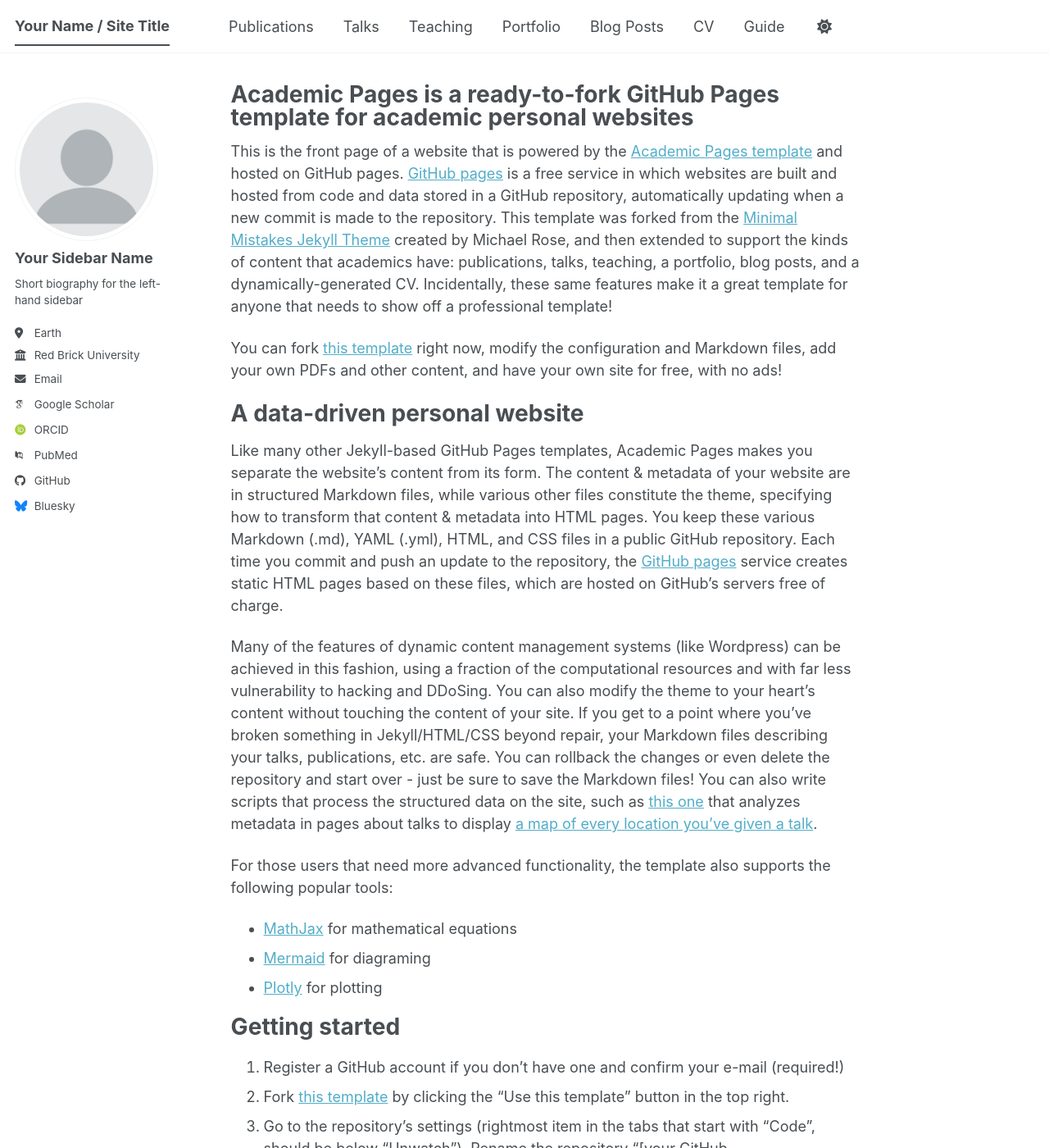
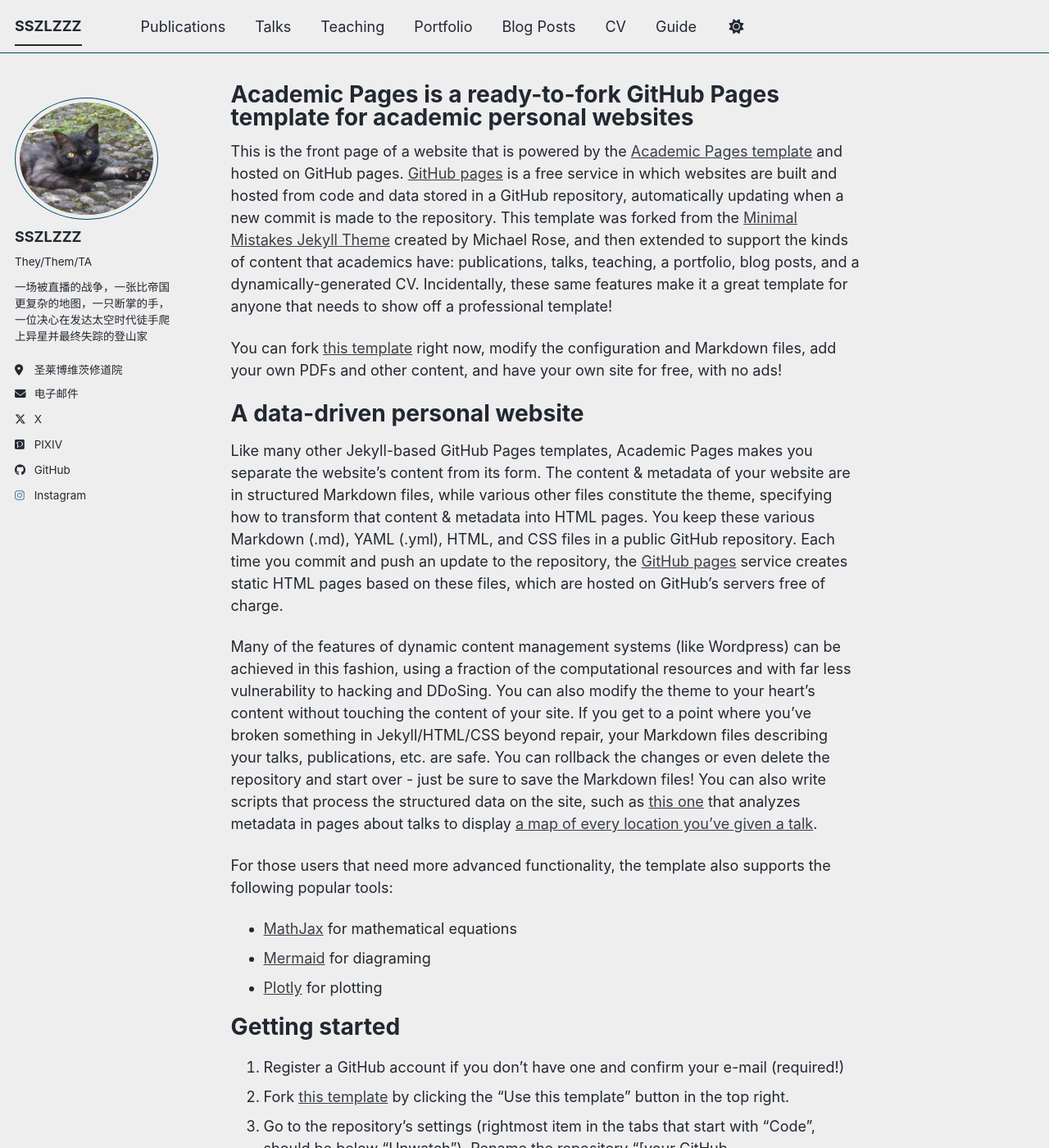
Before and after one commit to bebsgddgdghddh/sszlzzz, a Jekyll site: the page built from _pages/about.md, in a window 1280 px wide and 1400 px high. Shown: the whole window at 82% size. Built offline with Jekyll 4.4.1, drawn with Linux system fonts in a browser that asks for light colours; some web fonts are replaced; a script bundle is joined from its source files by our own code; library files that are not in the unit come from our copies; some of the changed text lies outside the part shown.

Commit message:
change some personal information and icons of some platforms.

```diff
--- a/_config.yml
+++ b/_config.yml
@@ -7,41 +7,40 @@
 # server process.
 
 # Basic Site Settings
-locale                   : "en-US"
-site_theme               : "default" # The available themes options are "default", "air", "sunrise", "mint", "dirt" and "contrast"
-title                    : "Your Name / Site Title"
+locale                   : "zh-CN"
+site_theme               : "air" # The available themes options are "default", "air", "sunrise", "mint", "dirt" and "contrast"
+title                    : "SSZLZZZ"
 title_separator          : "-"
-name                     : &name "Your Name"
-description              : &description "Your Name's academic portfolio"   # Update this with a general description of your site, this is the default if not overridden by a page
-url                      : https://academicpages.github.io # The base hostname & protocol for your site e.g. "https://[your GitHub username].github.io",
+name                     : &name "SSZLZZZ"
+description              : &description "社交媒体广泛化催生了选择焦虑症，所以人们选择重回BLOG时代"   # Update this with a general description of your site, this is the default if not overridden by a page
+url                      : https://sszlzzz.github.io # The base hostname & protocol for your site e.g. "https://[your GitHub username].github.io",
                                                            # or if you already have some other page hosted on Github then use "https://[your GitHub username].github.io/[Your Repo Name]"
 baseurl                  : "" # the subpath of your site, e.g. "/blog"
-repository               : "academicpages/academicpages.github.io"
+repository               : "bebsgddgdghddh/sszlzzz.github.io"
 
 # Site Author - The following control what appear as part of the author content on the side bar.
 #               If a field is blank the icon and link will not appear, otherwise it will be shown.
 #               Additional customization can be done by editing /_includes/author-profile.html
 author:
   # Biographic information
-  avatar           : "profile.png"
-  name             : "Your Sidebar Name"
-  pronouns         : # example: "she/her"
-  bio              : "Short biography for the left-hand sidebar"
-  location         : "Earth"
-  employer         : "Red Brick University"
+  avatar           : "profile.jpg"
+  name             : "SSZLZZZ"
+  pronouns         : "They/Them/TA"
+  bio              : "一场被直播的战争，一张比帝国更复杂的地图，一只断掌的手，一位决心在发达太空时代徒手爬上异星并最终失踪的登山家"
+  location         : "圣莱博维茨修道院" # example: "City, Country"
   uri              : # URL
-  email            : "none@example.org"
+  email            : "ceftscp@protonmail.com"
 
   # Academic websites
   academia         : # URL
   arxiv            : # URL - Update with the correct link to your profile
-  googlescholar    : "https://scholar.google.com/citations?user=PS_CX0AAAAAJ"
+  X                : "https://x.com/l_pci6"
   inspire-hep      : # URL
   impactstory      : # URL
-  orcid            : "https://orcid.org/yourorcidurl"
+  PIXIV            : "https://www.pixiv.net/users/109589172"
   semantic         : # URL
   ssrn             : # URL
-  pubmed           : "https://www.ncbi.nlm.nih.gov/pubmed/?term=john+snow"
+  pubmed           :
   researchgate     : # URL
   scopus           : # URL
   zotero           : # URL
@@ -51,20 +50,20 @@ author:
   bitbucket        : # Username - Update with your username on the site
   codepen          : # Username
   dribbble         : # Username
-  github           : "academicpages"
+  github           : "https://github.com/bebsgddgdghddh"
   kaggle           : # Username
   stackoverflow    : # User number or user number and name (i.e., use "1" or "1/jeff-atwood")
 
   # Social media
   artstation       : # Username
-  bluesky          : "bsky.app" # Replace this with you Bluesky username
+  bluesky          : # Replace this with you Bluesky username
   facebook         : # Username
   flickr           : # Username
   foursquare       : # Username
   goodreads        : # Username
   google_plus      : # Username
   keybase          : # Username
-  instagram        : # Username
+  instagram        : "https://www.instagram.com/ggh_hsl/"
   lastfm           : # Username
   linkedin         : # Username
   mastodon         : # URL
--- a/_includes/author-profile.html
+++ b/_includes/author-profile.html
@@ -44,8 +44,8 @@
       {% if author.arxiv %}
         <li><a href="{{ author.arxiv }}"><i class="ai ai-arxiv ai-fw icon-pad-right"></i>arXiv</a></li>
       {% endif %}
-      {% if author.googlescholar %}
-        <li><a href="{{ author.googlescholar }}"><i class="ai ai-google-scholar ai-fw icon-pad-right"></i>Google Scholar</a></li>
+      {% if author.X %}
+        <li><a href="{{ author.X }}"><i class="fab fa-fw fa-x-twitter icon-pad-right" aria-hidden="true"></i>X</a></li>
       {% endif %}
       {% if author.inspire-hep %}
         <li><a href="{{ author.inspire-hep }}"><i class="ai ai-inspire ai-fw icon-pad-right"></i>INSPIRE-HEP</a></li>
@@ -53,8 +53,8 @@
       {% if author.impactstory %}
         <li><a href="{{ author.impactstory }}"><i class="ai ai-impactstory ai-fw icon-pad-right"></i>Impactstory</a></li>
       {% endif %}
-      {% if author.orcid %}
-        <li><a href="{{ author.orcid }}"><i class="ai ai-orcid ai-fw icon-pad-right"></i>ORCID</a></li>
+      {% if author.PIXIV %}
+        <li><a href="{{ author.PIXIV }}"><i class="fab fa-fw fa-pixiv icon-pad-right" aria-hidden="true"></i>PIXIV</a></li>
       {% endif %}
       {% if author.pubmed %}
         <li><a href="{{ author.pubmed }}"><i class="ai ai-pubmed ai-fw icon-pad-right"></i>PubMed</a></li>
--- a/docker-compose.yaml
+++ b/docker-compose.yaml
@@ -3,7 +3,7 @@ services:
     image: jekyll-site
     build: .
     volumes: [ .:/usr/src/app ]
-    ports: [ 4000:4000 ]
+    ports: [ "127.0.0.1:4000:4000" ]
     user: 1000:1000
     environment: [ JEKYLL_ENV=docker ]
     command: jekyll serve -H 0.0.0.0 -w --config _config.yml,_config_docker.yml
```
Also changed, not shown: _data/cv.json (+4 -4 lines), images/profile.jpg (added), images/profile.png (deleted).
